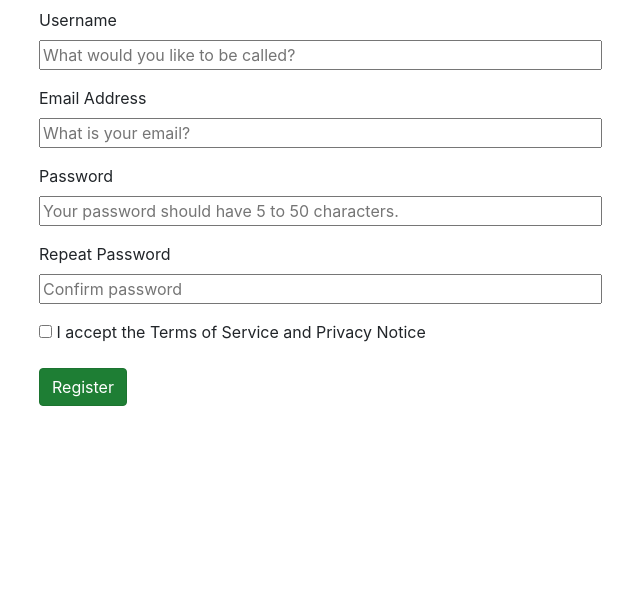
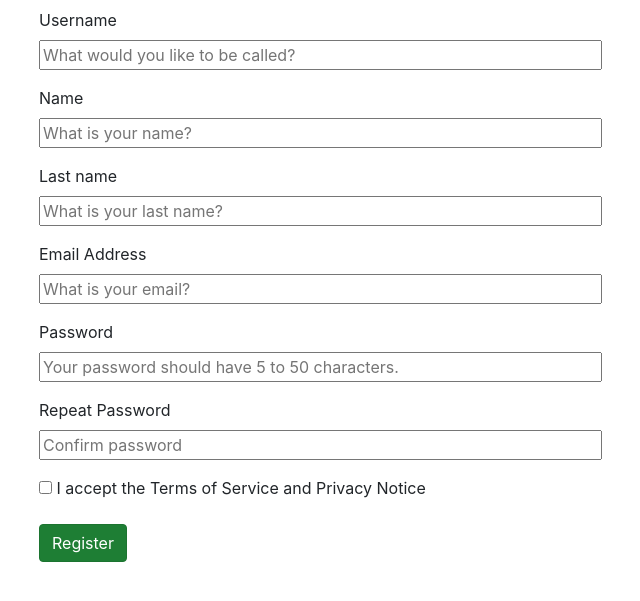
Before and after one commit to nerjan/pwr-gl2, a Flask app: template app/templates/register.html in a window 1280 px wide. Shown: the part 56-657 px from the top of the page, without its empty margins (46-686 px from the left). Run offline with Flask 2, Linux system fonts and the light colour scheme; the template is opened without the code that fills it: values that come from a table or form of the project are taken from there, others are empty; the visitor is signed in with stand-in values (Sample User, id 1); parts of the project's set-up code (start-up, migrations or seed data) failed here and were passed over; some libraries are stand-ins or nearby versions.

Commit message:
Added last name and name

```diff
--- a/app/forms.py
+++ b/app/forms.py
@@ -6,6 +6,8 @@ from wtforms import StringField, PasswordField, BooleanField, \
 class LoginForm(FlaskForm):
     '''Form that allows to login.'''
     username = StringField('Username')
+    name = StringField('Name')
+    surname = StringField('Last name')
     password = PasswordField('Password')
     remember_me = BooleanField('Remember Me')
     submit = SubmitField('Sign In')
@@ -15,6 +17,14 @@ class RegistrationForm(FlaskForm):
     username = StringField('Username', [
         validators.Length(min=4, max=20,
                           message="Username has to be between 4 and 20 characters")
+    ])
+    name = StringField('Name', [
+        validators.Length(min=4, max=20,
+                      message="Name has to be between 4 and 20 characters")
+    ])
+    surname = StringField('Last name', [
+        validators.Length(min=4, max=20,
+                          message="Last name has to be between 4 and 20 characters")
     ])
     email = StringField('Email Address', [
         validators.Length(min=6, max=50,
--- a/app/templates/register.html
+++ b/app/templates/register.html
@@ -11,6 +11,16 @@
         <p>
             {{ form.username.label }}<br>
             {{ form.username(size=50, placeholder="What would you like to be called?") }}
+        </p>
+        <!-- Form to put Name -->
+        <p>
+            {{ form.name.label }}<br>
+            {{ form.name(size=50, placeholder="What is your name?") }}
+        </p>
+        <!-- Form to put Surname -->
+        <p>
+            {{ form.surname.label }}<br>
+            {{ form.surname(size=50, placeholder="What is your last name?") }}
         </p>
         <!-- Form to put email -->
         <p>
--- a/app/views.py
+++ b/app/views.py
@@ -237,6 +237,8 @@ def register():
     form = RegistrationForm(request.form)
     if form.validate_on_submit():
         username = form.username.data
+        name = form.name.data
+        surname = form.surname.data
         email = form.email.data
         password = form.password.data
         #if there is no users with this username
@@ -248,7 +250,7 @@ def register():
             flash("That email is already used.", "warning")
             return render_template('register.html', form=form)
         else:
-            user = User(username=username, email=email, password=password)
+            user = User(username=username, email=email, password=password, name=name, surname=surname)
             db.session.add(user)
             db.session.commit()
             flash("You registered succesfully!", "info")
@@ -289,3 +291,13 @@ def confirm_email(token):
         db.session.commit()
         flash('You have confirmed your account. Thanks!', 'success')
     return redirect(url_for('main.index'))
+@main.route("/userprofile", methods=['GET', 'POST'])
+@login_required
+@register_menu(main, '.userprofile', 'Your profile', order=7)
+def userprofile():
+    '''userprofile'''
+    user_id = int(session['user_id'])
+    user = db.session.query(User).filter(User.user_id == user_id).one()
+
+
+    return render_template('userprofile.html', user=user)
```
